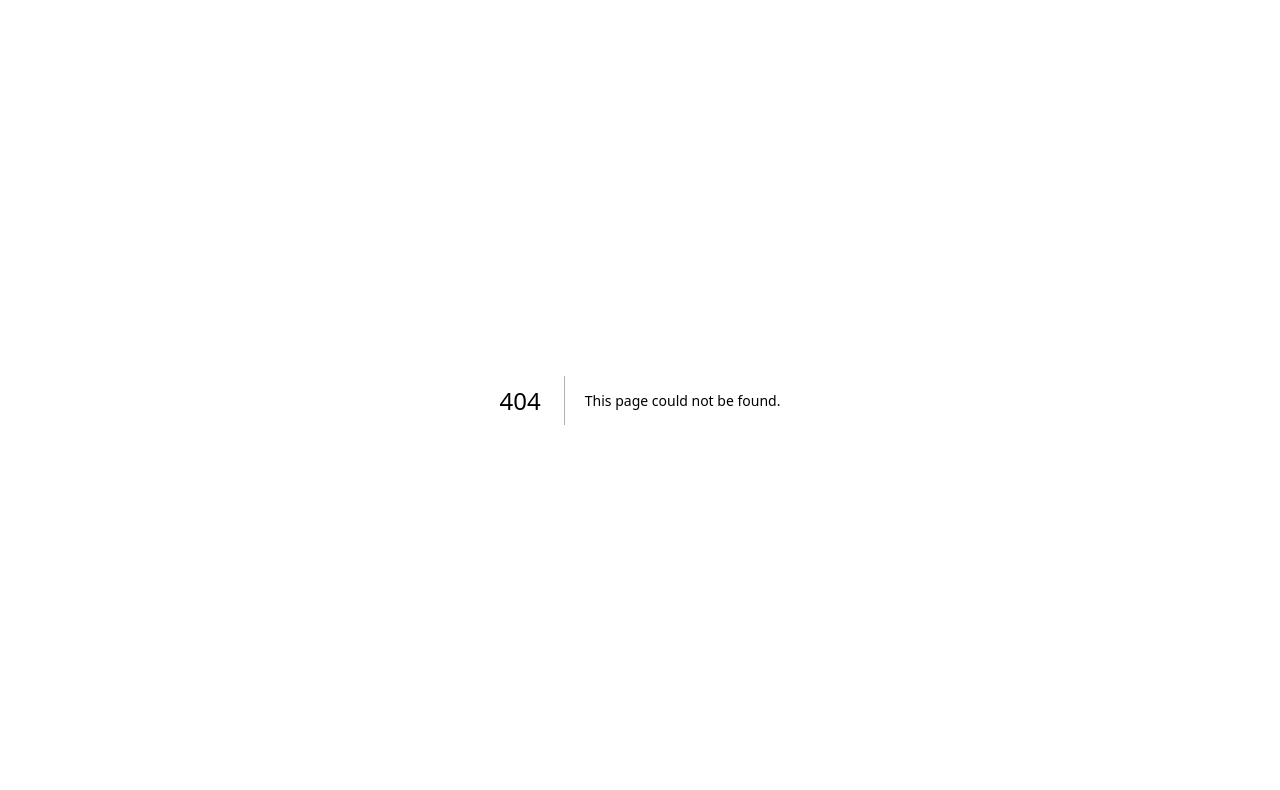
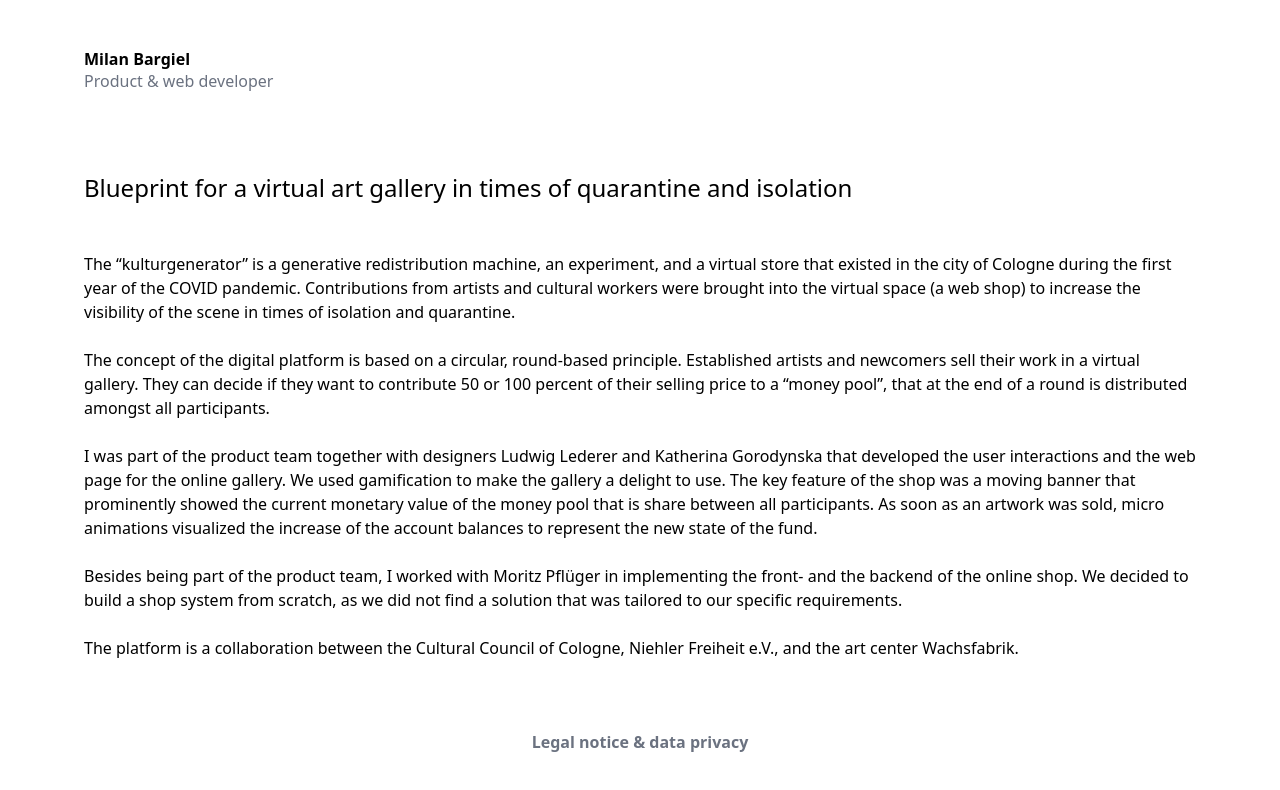
Before and after one commit to milanbargiel/portfolio, a Next.js app: page /kulturgenerator in a window 1280 px wide. Before the commit this address had no page. Shown: the top 790 px of the page. Built offline with nearby package versions, Linux system fonts and the light colour scheme.

Commit message:
Add kulturgenerator page

```diff
--- a/components/layout.js
+++ b/components/layout.js
@@ -1,5 +1,4 @@
 import Head from 'next/head'
-import Header from './header'
 
 export default function Layout({ children }) {
   return (
@@ -13,7 +12,6 @@ export default function Layout({ children }) {
         <link rel="icon" href="/favicon.ico" />
       </Head>
       <main className="container mx-auto max-w-6xl min-h-screen flex flex-col">
-        <Header></Header>
         {children}
       </main>
     </div>
--- a/components/project-list.js
+++ b/components/project-list.js
@@ -60,7 +60,7 @@ export default function ProjectList() {
         imageAlt="Poster from the online art gallery in the streets of Cologne, Germany"
         imageStyles="ml-2 w-2/3 -rotate-6 rounded-md md:w-4/5 drop-shadow-apricot"
         linkText="View case"
-        href="#"
+        href="/kulturgenerator"
       >
         The &#8220;kulturgenerator&#8221; was a virtual store that existed in
         the city of Cologne during the first year of the COVID pandemic. It was
--- a/pages/index.js
+++ b/pages/index.js
@@ -2,6 +2,7 @@ import IntroBold from '../components/intro-bold'
 import ProjectList from '../components/project-list'
 import Layout from '../components/layout'
 import Link from 'next/link'
+import Header from '../components/header'
 
 export default function Home() {
   return (
@@ -16,6 +17,7 @@ export default function Home() {
 Home.getLayout = function getLayout(page) {
   return (
     <Layout>
+      <Header></Header>
       {page}
       <div className="text-center leading-tight mb-5">
         <Link
--- /dev/null
+++ b/pages/kulturgenerator.js
@@ -0,0 +1,68 @@
+import Link from 'next/link'
+import Layout from '../components/layout'
+
+export default function Home() {
+  return (
+    <div className="px-5 py-12">
+      <Link href="/" className="inline-block leading-snug mb-20">
+        <h1 className="font-bold">Milan Bargiel</h1>
+        <span className="text-gray-500 mb-4">Product & web developer</span>
+      </Link>
+      <h2 className="text-2xl mb-12">
+        Blueprint for a virtual art gallery in times of quarantine and isolation
+      </h2>
+      <p className="mb-6">
+        The &#8220;kulturgenerator&#8221; is a generative redistribution
+        machine, an experiment, and a virtual store that existed in the city of
+        Cologne during the first year of the COVID pandemic. Contributions from
+        artists and cultural workers were brought into the virtual space (a web
+        shop) to increase the visibility of the scene in times of isolation and
+        quarantine.
+      </p>
+      <p className="mb-6">
+        The concept of the digital platform is based on a circular, round-based
+        principle. Established artists and newcomers sell their work in a
+        virtual gallery. They can decide if they want to contribute 50 or 100
+        percent of their selling price to a &#8220;money pool&#8221;, that at
+        the end of a round is distributed amongst all participants.
+      </p>
+      <p className="mb-6">
+        I was part of the product team together with designers Ludwig Lederer
+        and Katherina Gorodynska that developed the user interactions and the
+        web page for the online gallery. We used gamification to make the
+        gallery a delight to use. The key feature of the shop was a moving
+        banner that prominently showed the current monetary value of the money
+        pool that is share between all participants. As soon as an artwork was
+        sold, micro animations visualized the increase of the account balances
+        to represent the new state of the fund.
+      </p>
+      <p className="mb-6">
+        Besides being part of the product team, I worked with Moritz Pflüger in
+        implementing the front- and the backend of the online shop. We decided
+        to build a shop system from scratch, as we did not find a solution that
+        was tailored to our specific requirements.
+      </p>
+      <p className="mb-6">
+        The platform is a collaboration between the Cultural Council of Cologne,
+        Niehler Freiheit e.V., and the art center Wachsfabrik.
+      </p>
+    </div>
+  )
+}
+
+// Render layout per-page
+Home.getLayout = function getLayout(page) {
+  return (
+    <Layout>
+      {page}
+      <div className="text-center leading-tight mb-5">
+        <Link
+          href="/legal-notice"
+          className="font-semibold text-gray-500 hover:text-gray-700"
+        >
+          Legal notice &<br className="md:hidden" /> data privacy
+        </Link>
+      </div>
+    </Layout>
+  )
+}
--- a/pages/legal-notice.js
+++ b/pages/legal-notice.js
@@ -1,5 +1,6 @@
 import Link from 'next/link'
 import Layout from '../components/layout'
+import Header from '../components/header'
 
 export default function LegalNotice() {
   return (
@@ -49,6 +50,7 @@ export default function LegalNotice() {
 LegalNotice.getLayout = function getLayout(page) {
   return (
     <Layout>
+      <Header></Header>
       {page}
       <div className="text-center leading-tight mb-5">
         <Link
```
